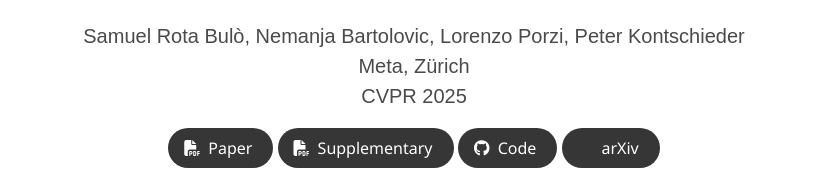
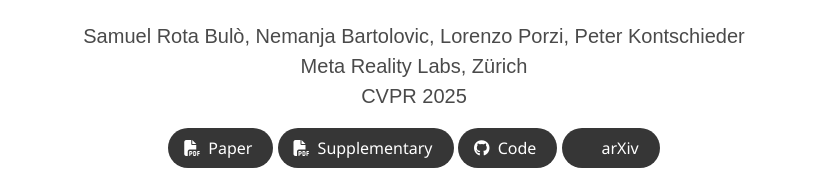
Before and after one commit to rotabulo/vkraygs, a plain HTML site: page index.html in a window 1280 px wide. Shown: the part 159-329 px from the top of the page, without its empty margins (226-1053 px from the left). Drawn offline with nearby package versions, Linux system fonts and the light colour scheme; some icons are missing; a web font is replaced by a local one.

Commit message:
fixed affiliation

```diff
--- a/index.html
+++ b/index.html
@@ -61,7 +61,7 @@
                   </div>
 
                   <div class="is-size-5 publication-authors">
-                    <span class="author-block">Meta, Zürich<br>CVPR 2025</span>
+                    <span class="author-block">Meta Reality Labs, Zürich<br>CVPR 2025</span>
                   </div>
 
                   <div class="column has-text-centered">
```
